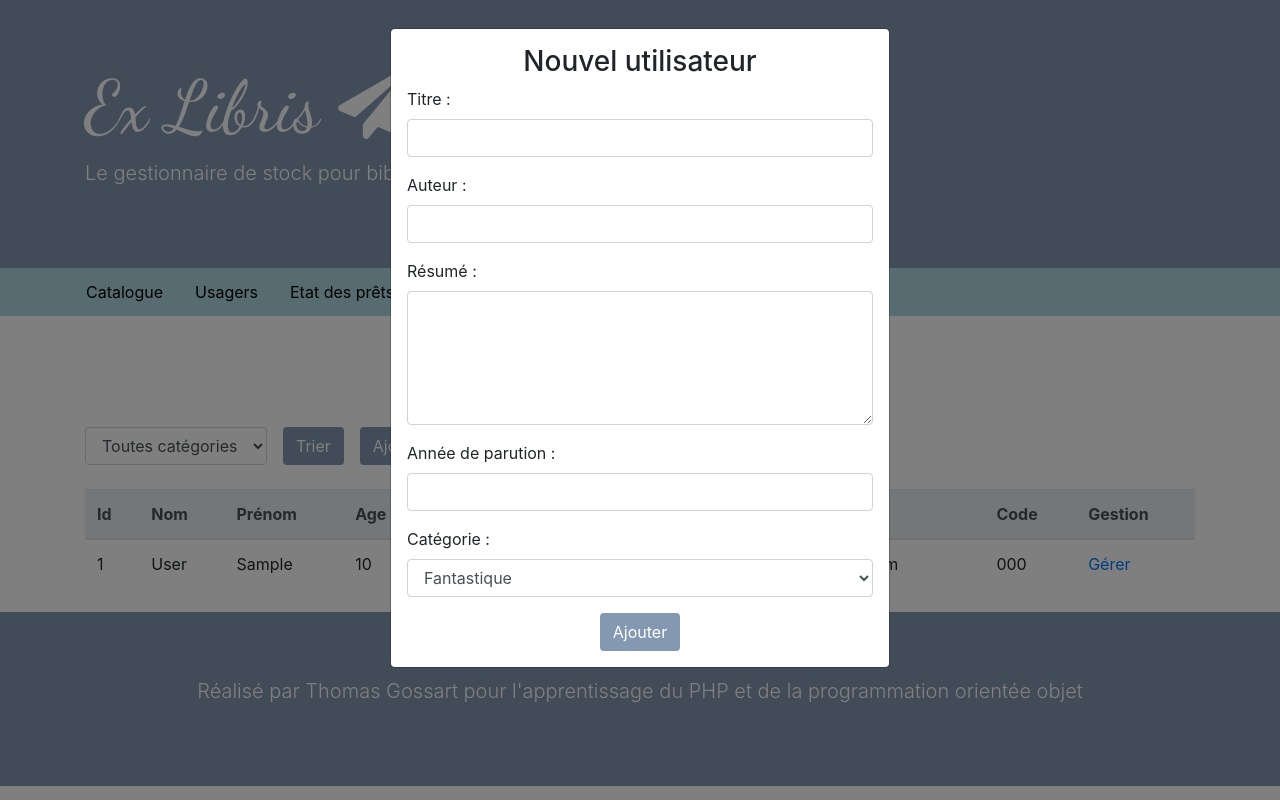
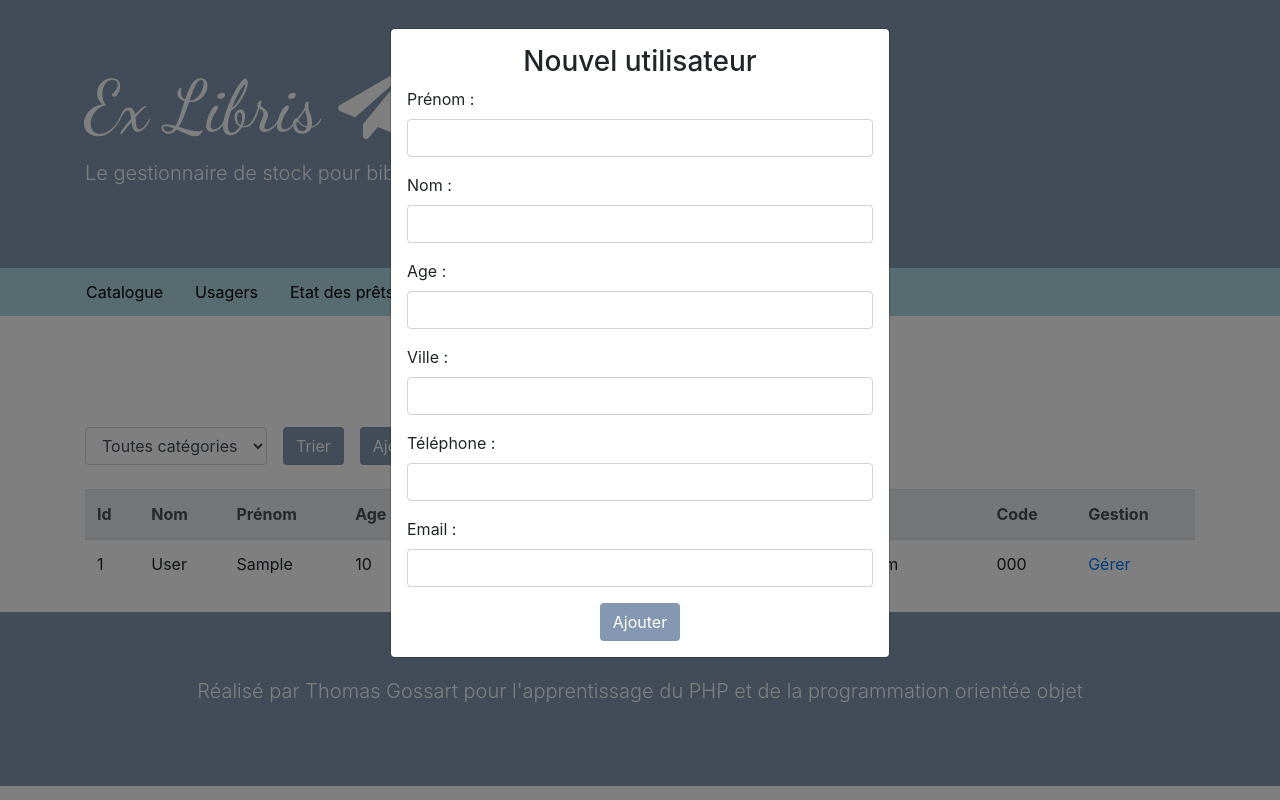
Before and after one commit to thomgo/librairiePHP, a PHP site: template views/usersView.php in a window 1280 px wide, after a click on "Ajouter un utilisateur". Run offline with PHP 8.4, Linux system fonts and the light colour scheme; the template is opened without the code that fills it: most values are stand-ins (such as "Sample title", 1, 10 or a date in 2020); some libraries are stand-ins or nearby versions.

Commit message:
cand add a new usr with a random code

```diff
--- /dev/null
+++ b/views/Forms/addUtilisateur.php
@@ -0,0 +1,29 @@
+<form action="" method="post">
+  <div class="form-group">
+    <label>Prénom :</label>
+    <input class="form-control" type="text" name="firstName" value="">
+  </div>
+  <div class="form-group">
+    <label>Nom :</label>
+    <input class="form-control" type="text" name="lastName" value="">
+  </div>
+  <div class="form-group">
+    <label>Age :</label>
+    <input class="form-control" type="number" name="age" value="">
+  </div>
+  <div class="form-group">
+    <label>Ville :</label>
+    <input class="form-control" type="text" name="city" value="">
+  </div>
+  <div class="form-group">
+    <label>Téléphone :</label>
+    <input class="form-control" type="phone" name="phone" value="">
+  </div>
+  <div class="form-group">
+    <label>Email :</label>
+    <input class="form-control" type="email" name="mail" value="">
+  </div>
+  <div class="text-center">
+    <input  class="btn bgViolet" type="submit" name="addUser" value="Ajouter">
+  </div>
+</form>
--- a/views/indexView.php
+++ b/views/indexView.php
@@ -26,7 +26,7 @@
     <div class="modal-dialog" role="document">
       <div class="modal-content p-3">
         <h3 class="text-center mb-2">Nouveau livre</h3>
-        <?php include("Forms/ajoutLivre.php"); ?>
+        <?php include("Forms/addBook.php"); ?>
       </div>
     </div>
   </div>
--- a/views/usersView.php
+++ b/views/usersView.php
@@ -26,7 +26,7 @@
     <div class="modal-dialog" role="document">
       <div class="modal-content p-3">
         <h3 class="text-center mb-2">Nouvel utilisateur</h3>
-        <?php include("Forms/ajoutLivre.php"); ?>
+        <?php include("Forms/addUtilisateur.php"); ?>
       </div>
     </div>
   </div>
```
Also changed, not shown: controllers/users.php (+13 -7 lines), entities/Utilisateur.php (+9 -0 lines), model/utilisateurManager.php (+24 -0 lines), views/Forms/addBook.php (renamed from views/Forms/ajoutLivre.php).
